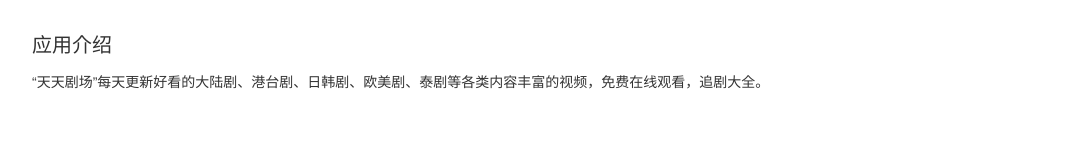
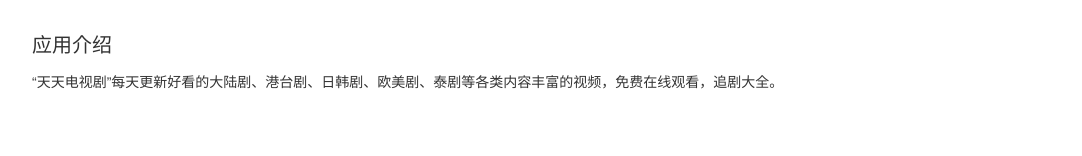
Before and after one commit to SneezeArt/dianshiju, a plain HTML site: page support/index.html in a window 1280 px wide. Shown: the part 149-305 px from the top of the page, without its empty margins (96-1178 px from the left). Drawn offline with Linux system fonts and the light colour scheme.

```diff
--- a/support/index.html
+++ b/support/index.html
@@ -21,7 +21,7 @@
     <link rel="stylesheet" type="text/css" href="css/bootstrap.min.css" />
     <link rel="stylesheet" type="text/css" href="css/global.css" />
     <link rel="stylesheet" type="text/css" href="css/base.css" />
-    <title>天天剧场</title>
+    <title>天天电视剧</title>
 </head>
 
 <body>
@@ -38,7 +38,7 @@
             <p style="font-size: 20px;padding-bottom: 10px;">应用介绍</p>
             <div class="dsp margin-bottom60">
                 <section>
-                    “天天剧场”每天更新好看的大陆剧、港台剧、日韩剧、欧美剧、泰剧等各类内容丰富的视频，免费在线观看，追剧大全。
+                    “天天电视剧”每天更新好看的大陆剧、港台剧、日韩剧、欧美剧、泰剧等各类内容丰富的视频，免费在线观看，追剧大全。
                 </section>
             </div>
         </div>
```
Also changed, not shown: support/privacypolicy.html (+1 -1 lines), support/images/icon_120x120.png.
